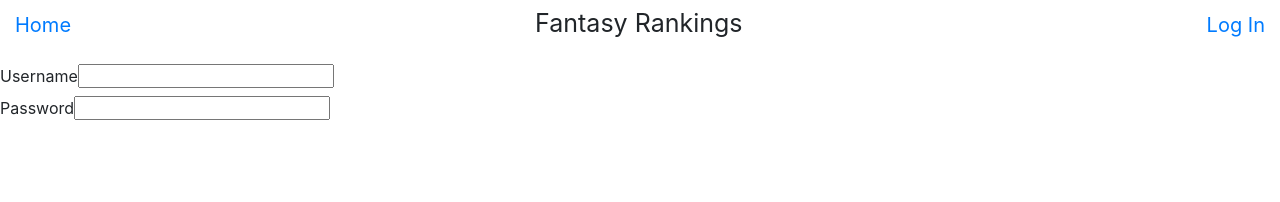
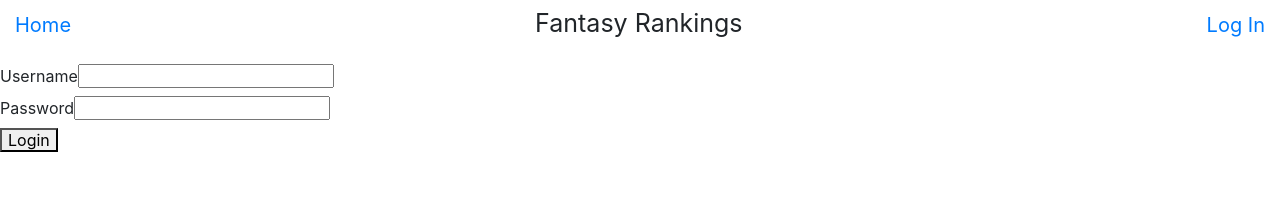
Before and after one commit to giants415/fantasy_sports_ratings, a React (Create React App) app: page /login in a window 1280 px wide. Shown: the top 202 px of the page. Built offline with nearby package versions, Linux system fonts and the light colour scheme.

Commit message:
refactors to use same style

```diff
--- a/src/components/Login.js
+++ b/src/components/Login.js
@@ -4,7 +4,7 @@ class Login extends Component {
 
   render() {
     return (
-      <div>
+        <form>
           <div>
             <label for='username'>Username</label>
             <input type='text' id='username'/>
@@ -13,7 +13,8 @@ class Login extends Component {
             <label for='password'>Password</label>
             <input type='text' id='password'/>
           </div>
-      </div>
+          <button type='button'>Login</button>
+        </form>
     );
   }
 
--- a/src/components/Signup.js
+++ b/src/components/Signup.js
@@ -4,18 +4,17 @@ class Signup extends Component {
 
   render() {
     return (
-      <div>
       <form>
         <div>
-            <label for='username'>Username </label>
+          <label for='username'>Username</label>
           <input type='text' id='username'/>
         </div>
         <div>
-            <label for='password'>Password </label>
+          <label for='password'>Password</label>
           <input type='text' id='password'/>
         </div>
+        <button type='button'>Sign Up</button>
       </form>
-      </div>
     );
   }
 
```
Lines whose indentation alone changed are shown as unchanged.
